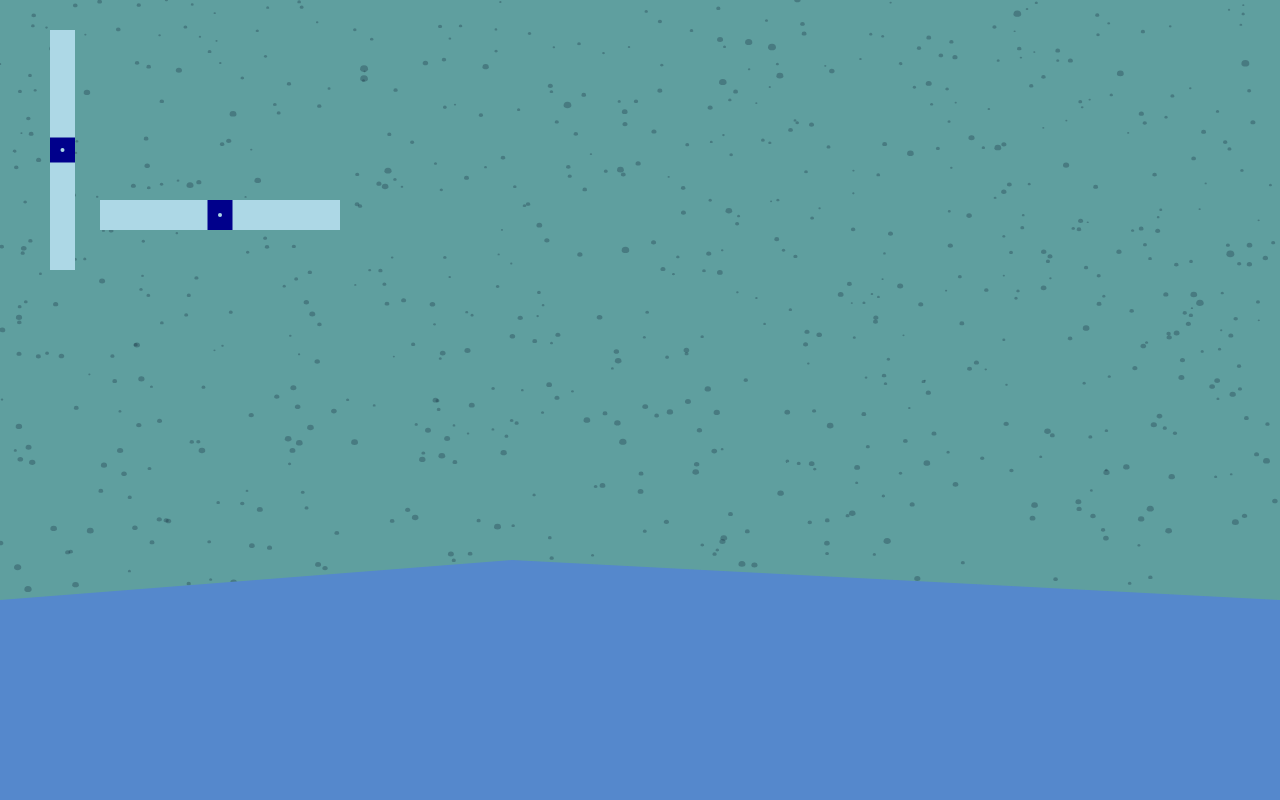
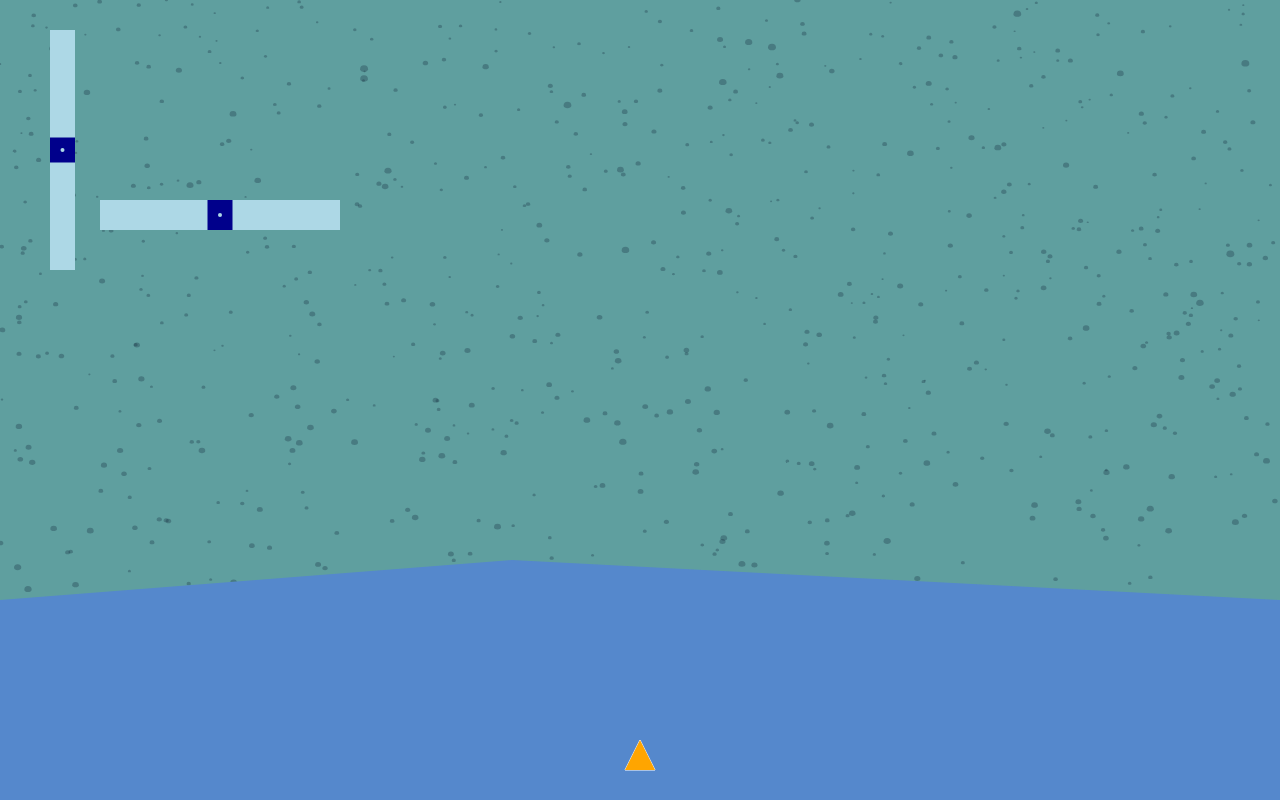
Before and after one commit to SnowdenWintermute/rainSim, a plain HTML site: page index.html in a window 1280 px wide. Drawn offline with Linux system fonts and the light colour scheme.

Commit message:
triangle

```diff
--- a/canvas.js
+++ b/canvas.js
@@ -111,6 +111,7 @@ bg = new Backdrop()
 sky = new Sky()
 slider = new VerticalSlider(50,30,25,240,"lightblue","darkblue","blue",setDensity)
 hSlider = new HorizontalSlider(100,200,240,30,"lightblue","darkblue","blue",setWindSpeed)
+menu = new Menu()
 
 //raindrop object
 function Raindrop(x, y, radius, speed){
@@ -183,7 +184,7 @@ function animate() {
   bg.draw()
   slider.update()
   hSlider.update()
+  menu.update()
 }
 
 animate()
-console.dir(slider)
--- a/index.html
+++ b/index.html
@@ -11,6 +11,7 @@
   <canvas></canvas>
   <audio src="./sounds/drop.mp3" id="dropSound">
     <script type="text/javascript" src="./sliders.js"></script>
+    <script type="text/javascript" src="./slideMenu.js"></script>
     <script src="./canvas.js"></script>
 </body>
 </html>
--- /dev/null
+++ b/slideMenu.js
@@ -0,0 +1,68 @@
+function Menu() {
+
+
+  //TRIANGLE VALUES
+  this.tWidth = 30
+  this.x1 = innerWidth/2-this.tWidth/2
+  this.y1 = innerHeight - 30
+  this.x2 = innerWidth/2
+  this.y2 = innerHeight-60
+  this.x3 = innerWidth/2+this.tWidth/2
+  this.y3 = innerHeight-30
+  this.area = (this.x1*(this.y2-this.y3) + this.x2*(this.y3-this.y1)+this.x3*(this.y1-this.y2))/2
+  // this.pab = (this.x1*(this.y2-mouse.y) + this.x2*(mouse.y-this.y1)+mouse.x*(this.y1-this.y2))/2
+  // this.pbc = (mouse.x*(this.y2-this.y3) + this.x2*(this.y3-mouse.y)+this.x3*(mouse.y-this.y2))/2
+  // this.pac = (this.x1*(mouse.y-this.y3) + mouse.x*(this.y3-this.y1)+this.x3*(this.y1-mouse.y))/2
+
+  this.a = {
+    x: this.x1,
+    y: this.x2
+  }
+  this.b = {
+    x: this.x2,
+    y: this.y2
+  }
+  this.c = {
+    x: this.x3,
+    y: this.y3
+  }
+  this.pointInTriangle = function()
+  {
+      let s1 = this.c.y - this.a.y;
+      let s2 = this.c.x - this.a.x;
+      let s3 = this.b.y - this.a.y;
+      let s4 = this.p.y - this.a.y;
+      let w1 = (this.a.x * s1 + s4 * s2 - this.p.x * s1) / (s3 * s2 - (this.b.x-this.a.x) * s1);
+      let w2 = (s4- w1 * s3) / s1;
+      return w1 >= 0 && w2 >= 0 && (w1 + w2) <= 1;
+  }
+
+  this.draw = function(){
+    //DRAW TRIANGLE
+    c.beginPath()
+    c.moveTo(this.x1,this.y1)
+    c.lineTo(this.x2,this.y2)
+    c.lineTo(this.x3,this.y3)
+    c.lineTo(this.x1,this.y1)
+
+    c.strokeStyle="white"
+    c.lineWidth = 1
+    c.stroke()
+    //c.fillStyle = "orange"
+    c.fill()
+  }
+  this.update = function(){
+    this.p = {
+      x: mouse.x,
+      y: mouse.y
+    }
+
+    if(this.pointInTriangle()){
+      c.fillStyle = "blue"
+    }else{
+      c.fillStyle = "orange"
+    }
+    console.log(this.pointInTriangle());
+    this.draw()
+  }
+}
```
